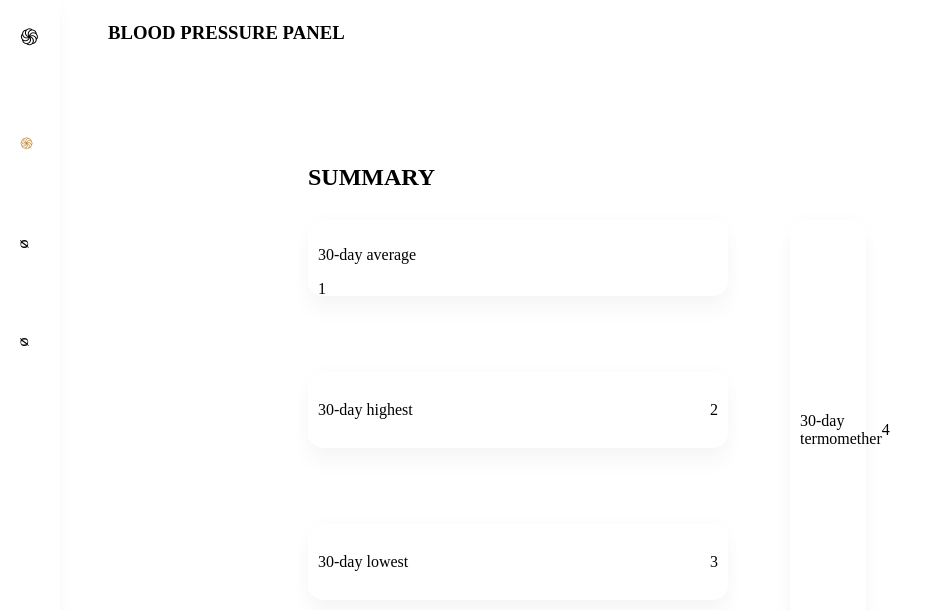
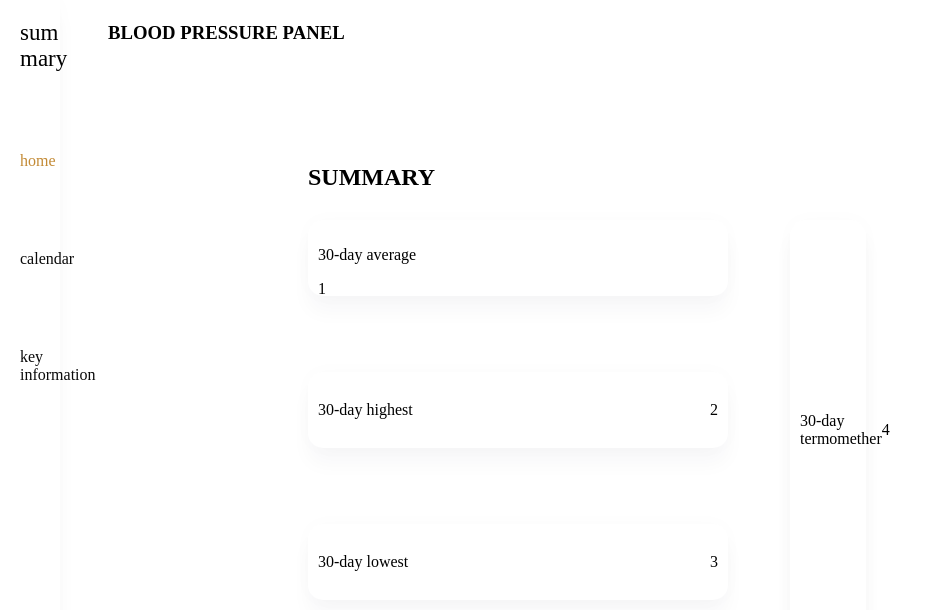
Before and after one commit to Jacob-Isaac/blood-pressure-calendar, a React (Create React App) app: page /#/ in a window 1280 px wide. Shown: the top 610 px of the page, without its empty margins (0-933 px from the left). Built offline with nearby package versions, Linux system fonts and the light colour scheme.

Commit message:
name of the menu options

```diff
--- a/src/common/Navigation/index.tsx
+++ b/src/common/Navigation/index.tsx
@@ -12,16 +12,17 @@ function NavigationBar() {
       <NavigationList>
         {/* <NavigationLogoLink to="/costam"> */}
           <NavigationLogo to="/">
-            ֍
+            sum
+            mary
           </NavigationLogo>
           <NaviLink to="/test">
-          ֍
+         home
           </NaviLink>
           <div>
-          ᴓ
+          calendar
           </div>
           <div>
-          ᴓ
+          key information
           </div>
         {/* </NavigationLogoLink>
         <NavigationLink to="/costam">Cos</NavigationLink>
```
